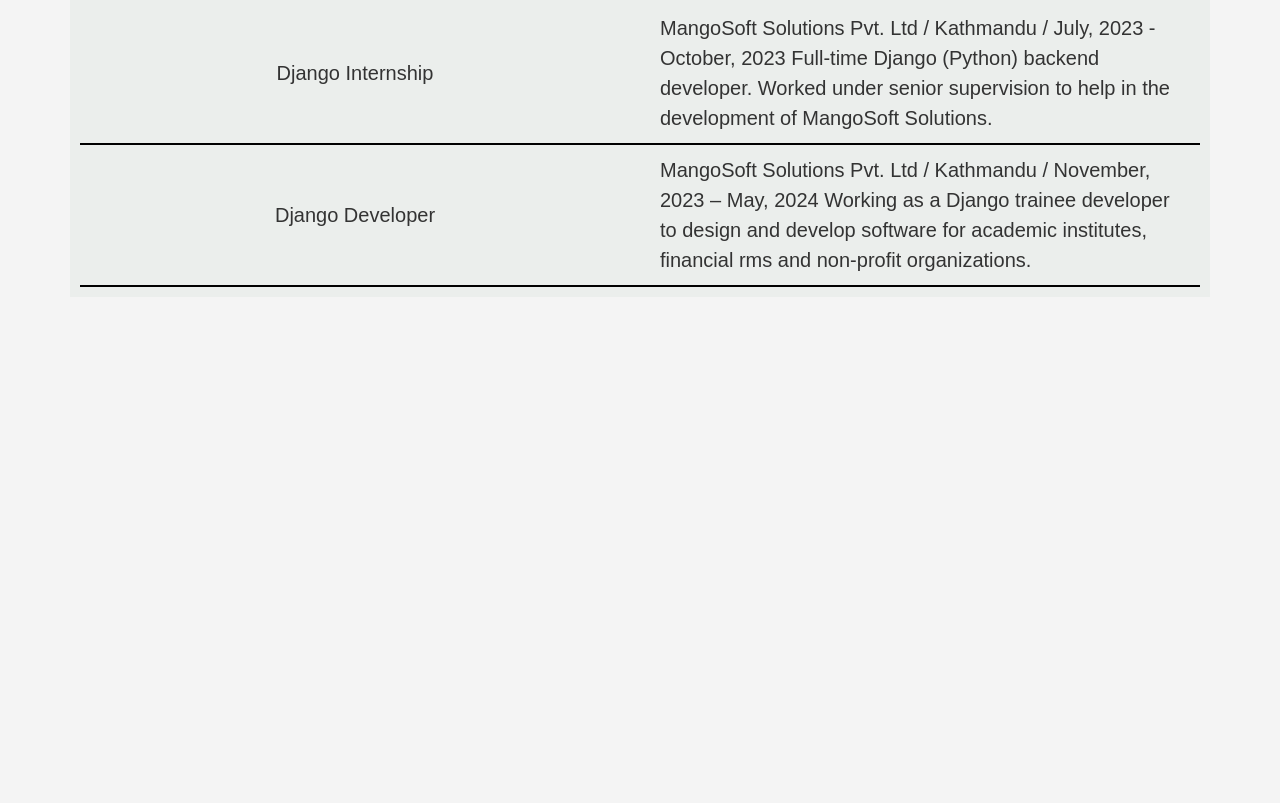
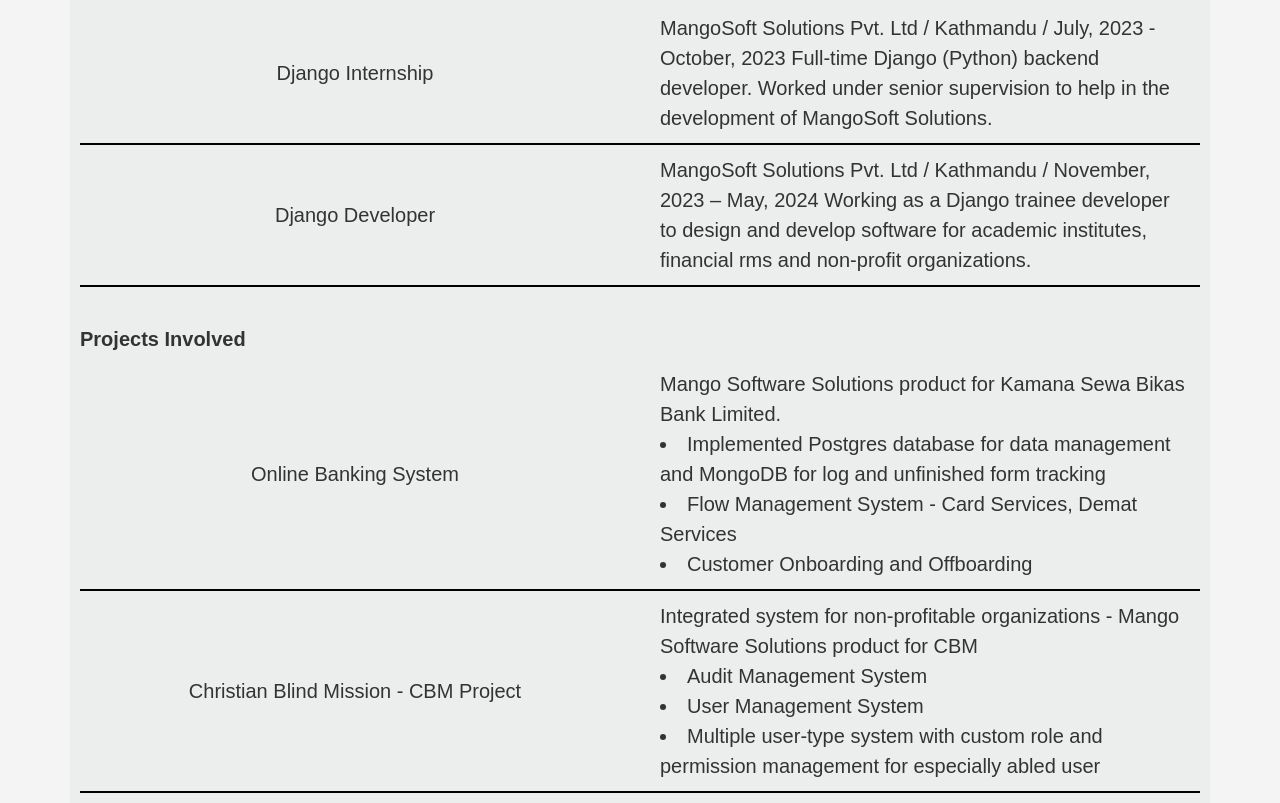
Before and after one commit to Temba23/Portfolio, a plain HTML site: page index.html in a window 1280 px wide. Shown: the part 657-1460 px from the top of the page. Before the commit the page ends 954 px from the top, so only its background shows below. Drawn offline with nearby package versions, Linux system fonts and the light colour scheme.

Commit message:
Professional projects involved added

```diff
--- a/css/style.css
+++ b/css/style.css
@@ -14,7 +14,7 @@
     height: 400px;
 }
 .container {
-    width: 1600px;
+    width: auto;
     background-color: #EBEEEC;
     height: auto;
     margin-top: 10px;
@@ -32,13 +32,13 @@
     flex-direction: row;
     justify-content: space-between;
     align-items: center;
-    gap: 20px; /* Adjust the gap as needed */
+    gap: 20px;
     border-bottom:  2px solid #000;
 }
 
 .experience div {
-    flex: 1; /* This will make each div take equal space within the container */
-    padding: 10px; /* Optional: Add some padding for better spacing within each div */
+    flex: 1;
+    padding: 10px;
 }
 .text1 {
     text-align:center;
--- a/index.html
+++ b/index.html
@@ -28,20 +28,45 @@
     <h5 class="paddin"> <strong>Work Experience</strong></h5>
     <div class="experience">
       <div class="text1">
-          Django Internship
+        Django Internship
       </div>
       <div>
-          MangoSoft Solutions Pvt. Ltd / Kathmandu / July, 2023 - October, 2023 Full-time Django (Python) backend developer. Worked under senior supervision to help in the development of MangoSoft Solutions.
+        MangoSoft Solutions Pvt. Ltd / Kathmandu / July, 2023 - October, 2023 Full-time Django (Python) backend developer. Worked under senior supervision to help in the development of MangoSoft Solutions.
       </div>
-  </div>
+    </div>
     <div class="experience">
       <div class="text1">
-          Django Developer
+        Django Developer
       </div>
       <div>
         MangoSoft Solutions Pvt. Ltd / Kathmandu / November, 2023 – May, 2024 Working as a Django trainee developer to design and develop software for academic institutes, financial rms and non-profit organizations.
       </div>
-  </div>
+    </div>
+    <h5 class="paddin"> <strong>Projects Involved</strong></h5>
+    <div class="experience">
+      <div class="text1">
+        Online Banking System
+      </div>
+      <div>
+        Mango Software Solutions product for Kamana Sewa Bikas Bank Limited.
+        <li>Implemented Postgres database for data management and MongoDB for log and unfinished form tracking</li>
+        <li>Flow Management System - Card Services, Demat Services</li>
+        <li>Customer Onboarding and Offboarding</li>
+      </div>
+    </div>
+    <div class="experience">
+      <div class="text1">
+        Christian Blind Mission - CBM Project
+      </div>
+      <div>
+        Integrated system for non-profitable organizations - Mango Software
+        Solutions product for CBM
+          <li>Audit Management System</li>
+          <li>User Management System </li>
+          <li>Multiple user-type system with custom role and permission     management for especially abled user</li>
+
+      </div>
+    </div>
 
   </div>
 </body>
```
